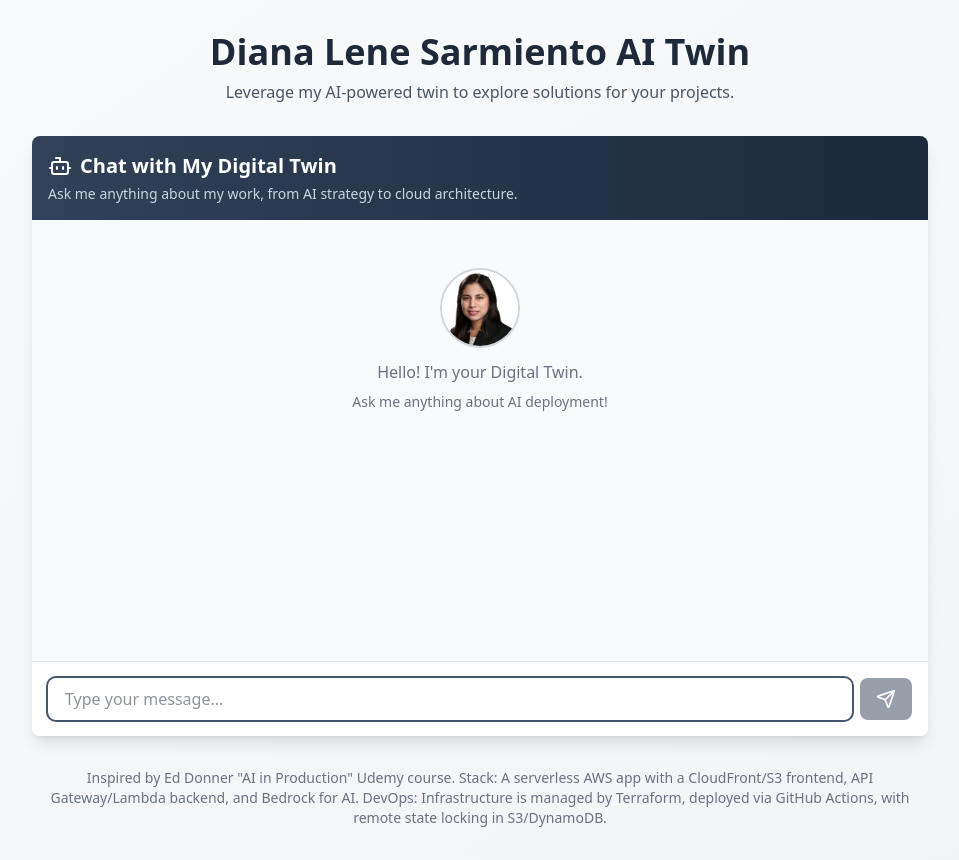
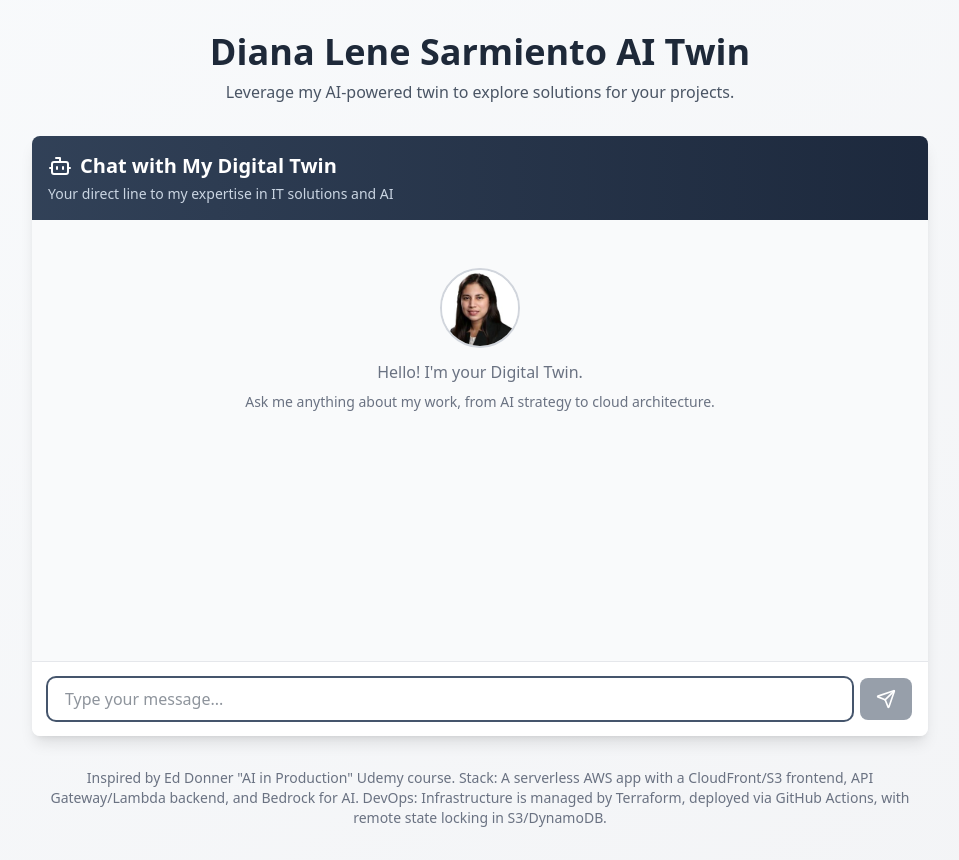
Before and after one commit to dlenesarmiento/digital-twin, a Next.js app in the folder frontend/: page / in a window 1280 px wide. Shown: the whole page, without its empty margins (160-1119 px from the left). Built offline with nearby package versions, Linux system fonts and the light colour scheme.

Commit message:
Updated page title and description

```diff
--- a/frontend/components/twin.tsx
+++ b/frontend/components/twin.tsx
@@ -110,7 +110,7 @@ export default function Twin() {
                     <Bot className="w-6 h-6" />
                     Chat with My Digital Twin
                 </h2>
-                <p className="text-sm text-slate-300 mt-1">Ask me anything about my work, from AI strategy to cloud architecture.</p>
+                <p className="text-sm text-slate-300 mt-1">Your direct line to my expertise in IT solutions and AI</p>
             </div>
 
             {/* Messages */}
@@ -127,7 +127,7 @@ export default function Twin() {
                             <Bot className="w-12 h-12 mx-auto mb-3 text-gray-400" />
                         )}
                         <p>Hello! I&apos;m your Digital Twin.</p>
-                        <p className="text-sm mt-2">Ask me anything about AI deployment!</p>
+                        <p className="text-sm mt-2">Ask me anything about my work, from AI strategy to cloud architecture.</p>
                     </div>
                 )}
 
```
